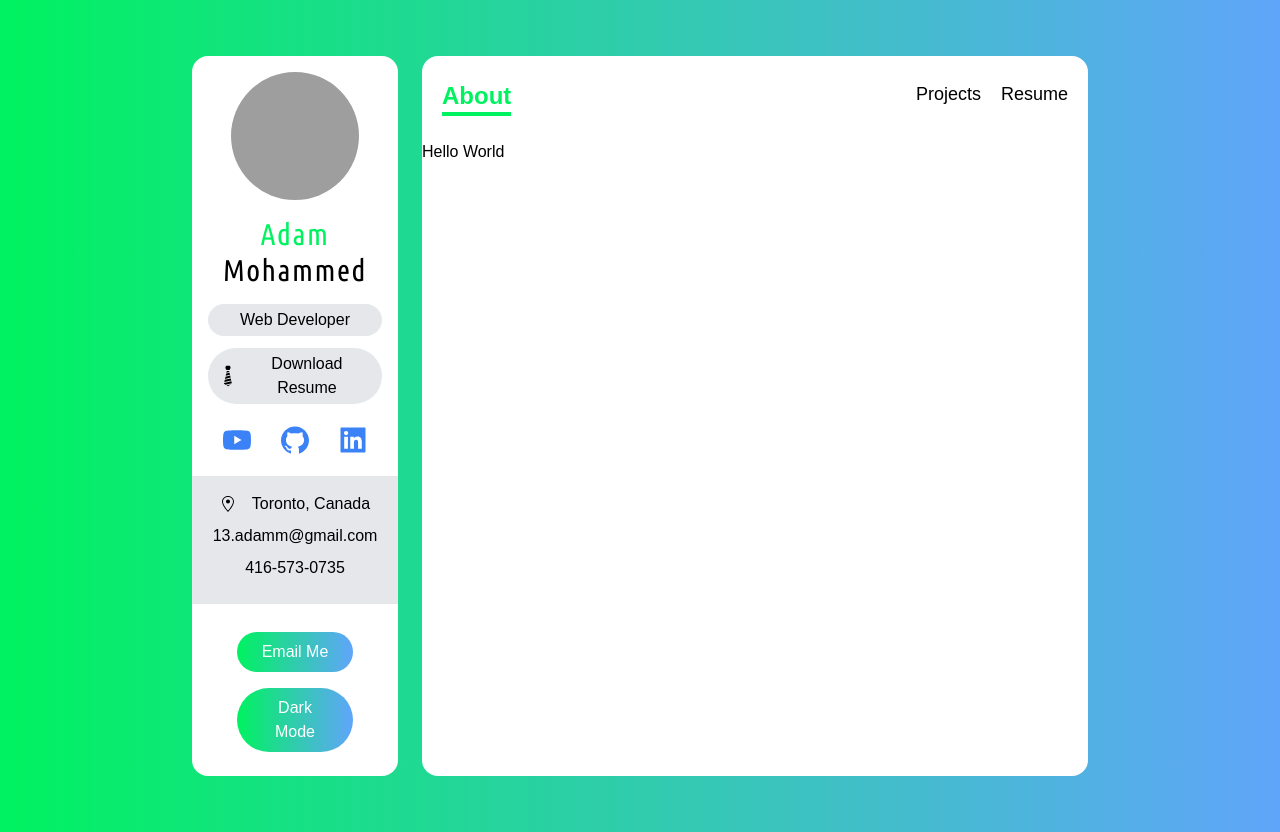
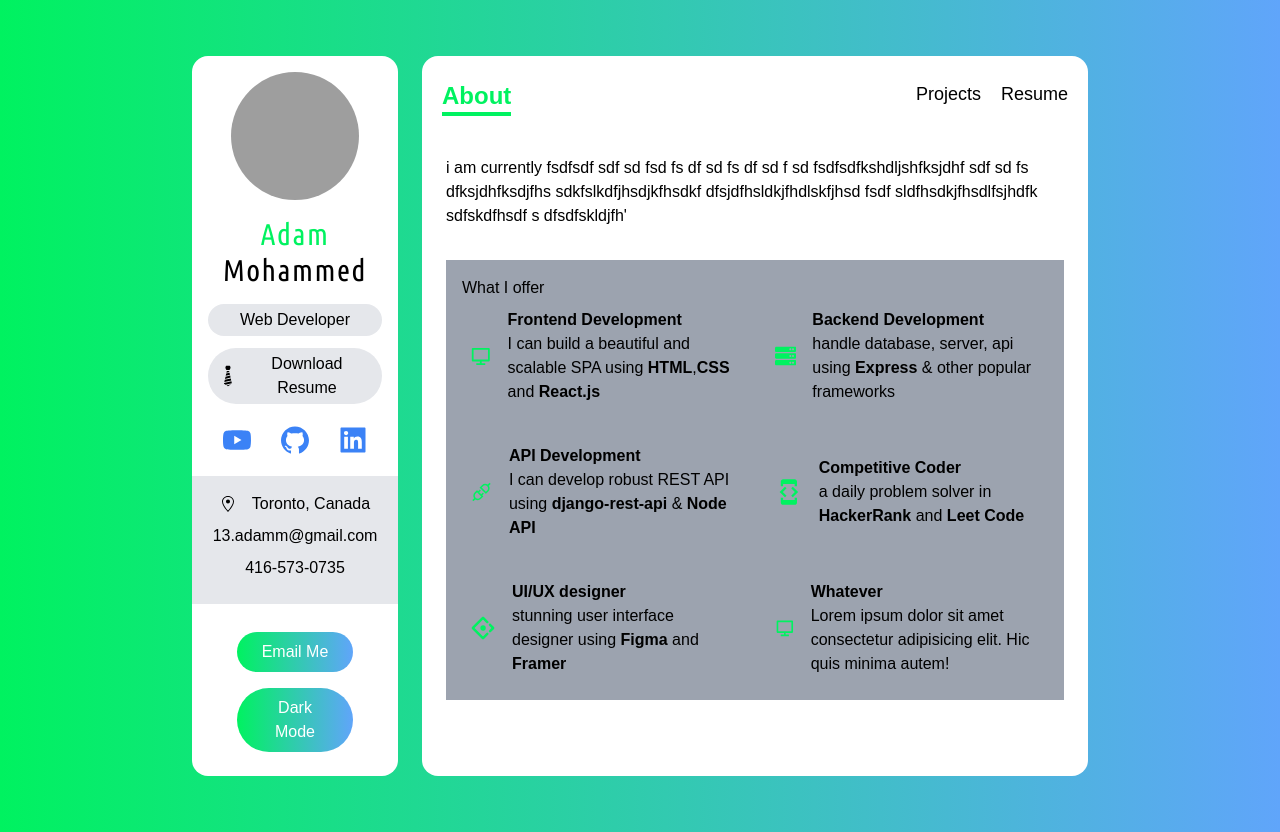
Before and after one commit to adamm13/portfolio, a Next.js app: page / in a window 1280 px wide. Built offline with nearby package versions, Linux system fonts and the light colour scheme; grey boxes are pictures that could not be loaded.

Commit message:
updated about page and sttyles

```diff
--- /dev/null
+++ b/components/ServiceCard.tsx
@@ -0,0 +1,24 @@
+import { FunctionComponent } from "react"
+import { iService } from "../type"
+
+const ServiceCard: FunctionComponent<{service:iService}> = ({
+   service: {Icon, about, title},
+  }) => {
+       //XSS attack :( on our portfolio btw, as an alternate use npm i dom purify
+   function createMarkup() {
+      return {
+         __html: about,
+      }
+   }
+   return (
+      <div className='flex items-center p-2 space-x-4 '>
+         <Icon className='w-12 h-12 text-green' />
+         <div className=''>
+            <h6 className='font-bold'>{title}</h6>
+            <p dangerouslySetInnerHTML={createMarkup()} />
+         </div>
+      </div>
+   )
+}
+
+export default ServiceCard
--- a/pages/index.tsx
+++ b/pages/index.tsx
@@ -1,10 +1,58 @@
-import {services} from '../data'
+import { GetServerSidePropsContext, GetStaticPropsContext } from 'next'
+import ServiceCard from '../components/ServiceCard'
+import { services }  from '../data'
 
-export default function index() {
-  console.log(services)
+const index = () => {
+  // console.log('CLIENT:', services) <-----client dom side rendering
+
   return (
-    <div>
-      <h1>Hello World</h1>
+    <div className="flex flex-col px-6 pt-1">
+      <h5 className="my-3 font-medium">
+        i am currently fsdfsdf sdf sd fsd fs df sd fs df sd f sd fsdfsdfkshdljshfksjdhf sdf sd fs dfksjdhfksdjfhs
+        sdkfslkdfjhsdjkfhsdkf dfsjdfhsldkjfhdlskfjhsd fsdf sldfhsdkjfhsdlfsjhdfk sdfskdfhsdf s dfsdfskldjfh'
+        </h5>
+        <div className="p-4 mt-5 bg-gray-400">
+          <h6> What I offer</h6>
+          <div className="grid gap-6 lg:grid-cols-2">
+            {services.map(service => (
+              <ServiceCard service={service}/>
+              ))}
+          </div>
+        </div>
     </div>
   )
 }
+
+export default index;
+
+// export const getServerSideProps = async (
+//   context:GetServerSidePropsContext
+//   ) => {
+//   // calculation
+
+//   const res = await fetch('http://localhost:3000/api/services')
+//   const data = await res.json()
+
+//   return {
+//     props:{
+//       services: data.services,
+//     }
+//   }
+// }
+
+// export const getStaticProps = async (
+//   context:GetStaticPropsContext
+//   ) => {
+//   // calculation
+
+//   const res = await fetch('http://localhost:3000/api/services')
+//   const data = await res.json()
+
+//   // console.log("server", services)  <---- server side rendering
+
+//   return {
+//     props:{
+//       services: data.services,
+//     }
+//   }
+// }
```
Also changed, not shown: data.ts (line endings or trailing spaces).
